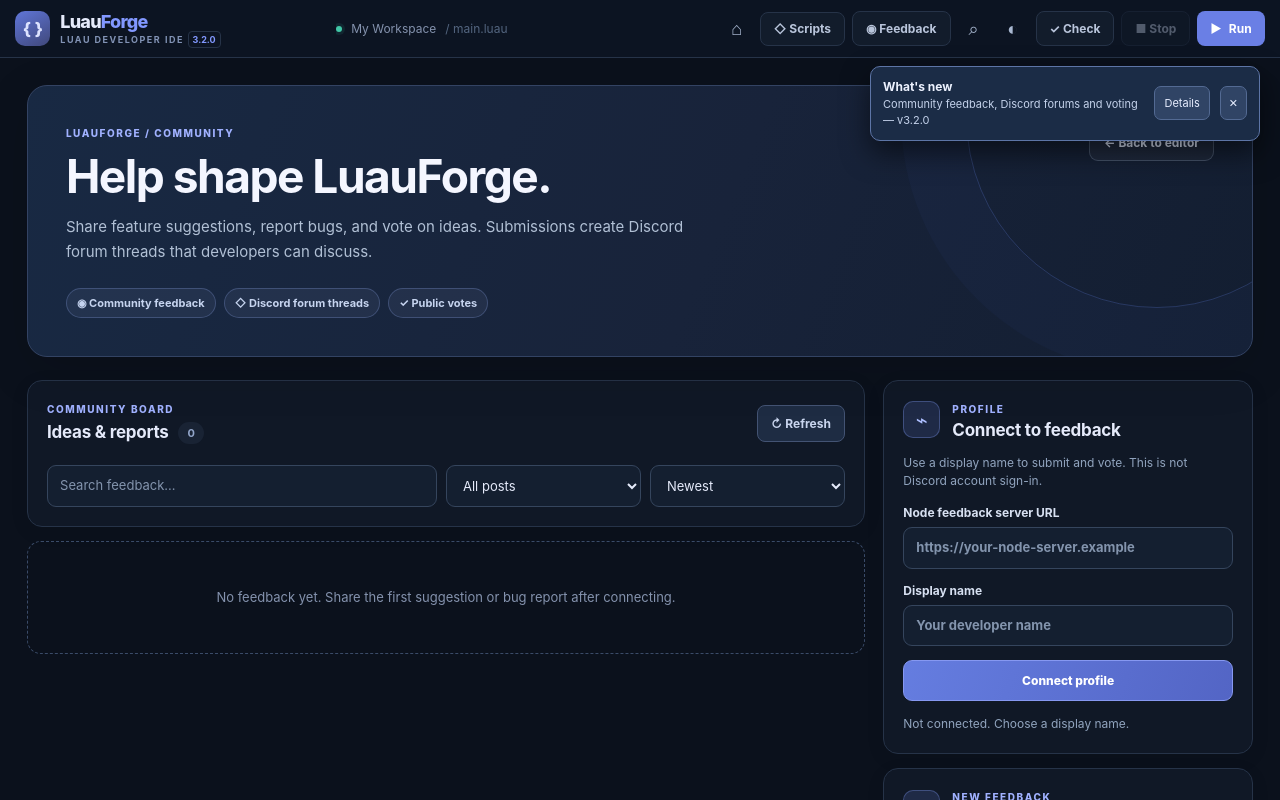
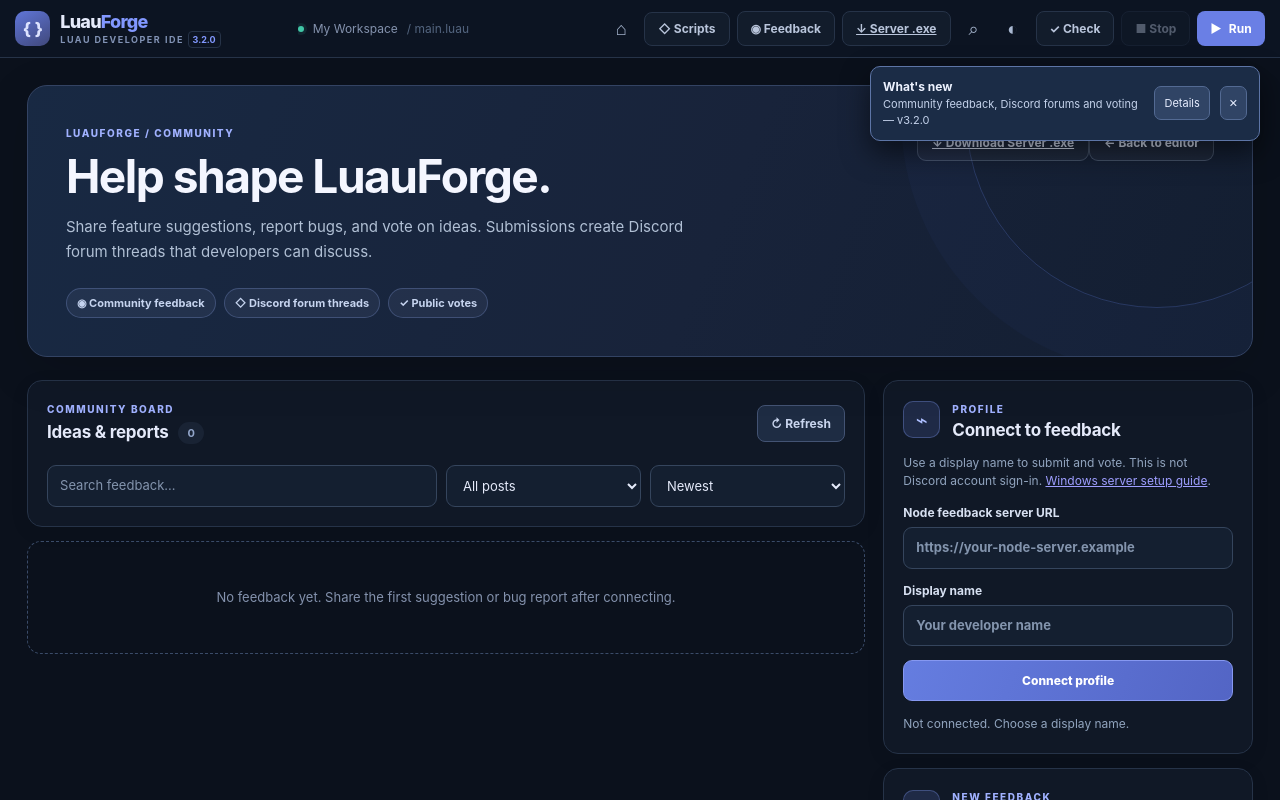
Before and after one commit to SillyDev2026/Luau-Developer-Playground, a website: page index.html in a window 1280 px wide. Both pictures are taken after a click on the button "◉ Feedback". Drawn offline with Linux system fonts and the light colour scheme.

Commit message:
Place direct standalone EXE download on LuauForge header, shared Scripts and Feedback pages

```diff
--- a/index.html
+++ b/index.html
@@ -26,6 +26,7 @@
       <button class="icon-btn" id="dashboard-btn" title="Developer dashboard" aria-label="Developer dashboard">⌂</button>
       <button class="secondary-btn collab-header-link" id="collab-page-btn" type="button" title="Shared script workspace">◇ Scripts</button>
       <button class="secondary-btn feedback-top-link" id="feedback-page-btn" type="button" title="Suggestions and bug reports">◉ Feedback</button>
+      <a class="secondary-btn server-exe-top" id="server-exe-download" href="https://github.com/SillyDev2026/Luau-Developer-Playground/releases/download/v3.3.0/LuauForge-Server-Windows-x64.exe" title="Download standalone Windows Node server EXE — no ZIP">↓ Server .exe</a>
       <button class="icon-btn header-secondary" id="palette-btn" title="Command palette · Ctrl+P" aria-label="Command palette">⌕</button>
       <button class="icon-btn header-secondary" id="theme-btn" title="Toggle theme" aria-label="Toggle theme">◐</button>
       <button class="secondary-btn header-secondary" id="check-btn" title="Check Luau types">✓ Check</button>
@@ -48,7 +49,7 @@
             <p>Share feature suggestions, report bugs, and vote on ideas. Submissions create Discord forum threads that developers can discuss.</p>
             <div class="feedback-hero-tags"><span>◉ Community feedback</span><span>◇ Discord forum threads</span><span>✓ Public votes</span></div>
           </div>
-          <button id="feedback-back-editor" type="button" class="feedback-back">← Back to editor</button>
+          <div class="server-download-actions"><a id="server-exe-feedback" href="https://github.com/SillyDev2026/Luau-Developer-Playground/releases/download/v3.3.0/LuauForge-Server-Windows-x64.exe" class="feedback-back" title="Download Windows server executable">↓ Download Server .exe</a><button id="feedback-back-editor" type="button" class="feedback-back">← Back to editor</button></div>
         </header>
         <div class="feedback-layout">
           <div class="feedback-main">
@@ -66,7 +67,7 @@
           <aside class="feedback-side" aria-label="Feedback submission">
             <div class="feedback-panel feedback-connect">
               <div class="feedback-panel-top"><span class="feedback-icon">⌁</span><div><span class="feedback-eyebrow">PROFILE</span><h2>Connect to feedback</h2></div></div>
-              <p>Use a display name to submit and vote. This is not Discord account sign-in.</p>
+              <p>Use a display name to submit and vote. This is not Discord account sign-in. <a href="./server-download.html">Windows server setup guide</a>.</p>
               <label>Node feedback server URL<input id="feedback-api" type="url" placeholder="https://your-node-server.example" spellcheck="false" autocapitalize="off" autocomplete="off"/></label>
               <label>Display name<input id="feedback-name" maxlength="32" placeholder="Your developer name" autocomplete="nickname"/></label>
               <button type="button" id="feedback-connect-btn" class="feedback-primary">Connect profile</button>
@@ -87,7 +88,7 @@
       </div>
     </section>
     <section id="collab-view" class="hidden" aria-label="Shared scripts workspace">
-      <div class="collab-page-inner"><header class="collab-page-heading"><div><span class="collab-eyebrow">LUAUFORGE · COLLABORATION</span><h1>Shared Scripts</h1><p>Create Luau scripts, manage team access, and publish updates to Roblox Studio.</p></div><button id="collab-back-editor" type="button" class="secondary-btn">← Back to editor</button></header><div id="collab-page-body"></div></div>
+      <div class="collab-page-inner"><header class="collab-page-heading"><div><span class="collab-eyebrow">LUAUFORGE · COLLABORATION</span><h1>Shared Scripts</h1><p>Create Luau scripts, manage team access, and publish updates to Roblox Studio.</p></div><div class="server-download-actions"><a id="server-exe-scripts" href="https://github.com/SillyDev2026/Luau-Developer-Playground/releases/download/v3.3.0/LuauForge-Server-Windows-x64.exe" class="secondary-btn" title="Download standalone Windows Node collaboration server">↓ Download Server .exe</a><button id="collab-back-editor" type="button" class="secondary-btn">← Back to editor</button></div></header><div id="collab-page-body"></div></div>
     </section>
     <section id="dashboard-view" class="hidden" aria-label="Developer Dashboard">
       <div class="dash-shell">
@@ -154,7 +155,7 @@
         <div class="setting-group"><div class="setting-title">PROJECT</div><div class="project-metrics" id="project-metrics"></div><button id="snapshot-btn" class="wide-btn">Create recovery snapshot</button><button id="history-btn" class="wide-btn">Restore snapshot</button><button id="export-json" class="wide-btn">Export project JSON</button><button id="export-zip" class="wide-btn">Export source ZIP</button><button id="github-import" class="wide-btn">Import public GitHub file</button><button id="reset-project" class="wide-btn danger">Reset project</button></div>
         <div class="setting-group collab-settings" id="collab-settings">
           <div class="setting-title">SHARED WORKSPACE + ROBLOX STUDIO</div>
-          <p class="inspector-note">Invite teammates, edit shared scripts, and place them in Studio. Requires your separately hosted HTTPS Node server. Sharing is opt-in: local projects are not uploaded automatically.</p>
+          <p class="inspector-note">Invite teammates, edit shared scripts, and place them in Studio. Download and run the Windows server for LOCAL testing, or use a separately hosted HTTPS Node server for remote teammates. Sharing is opt-in: local projects are not uploaded automatically. <a href="./server-download.html">Windows .exe setup guide</a>.</p>
           <label>Collaboration API origin <input id="collab-api" type="url" placeholder="https://your-node-server.example" spellcheck="false" autocapitalize="off" autocomplete="off"/></label>
           <label>Your display name <input id="collab-name" type="text" placeholder="Developer" maxlength="36" autocomplete="off"/></label>
           <label>New shared workspace name <input id="collab-title" type="text" placeholder="Our Roblox game" maxlength="80" autocomplete="off"/></label>
```
